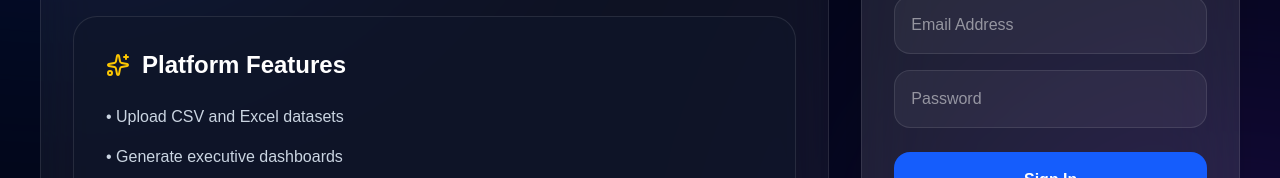
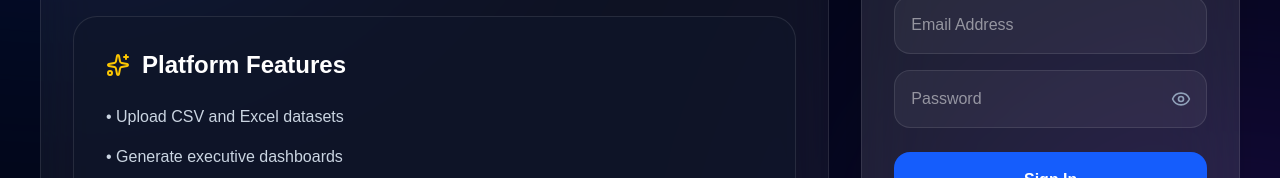
Before and after one commit to Jaskaran710/AI-Business-Analytics-Platform, a React (Vite) app in the folder client/: page /login in a window 1280 px wide. Shown: the part 407-585 px from the top of the page. Built offline with nearby package versions, Linux system fonts and the light colour scheme.

Commit message:
Add password visibility toggle to login page

```diff
--- a/client/src/pages/Login.jsx
+++ b/client/src/pages/Login.jsx
@@ -1,12 +1,13 @@
 import { useState } from "react";
 import axios from "axios";
 import { useNavigate, Link } from "react-router-dom";
-
 import {
   Brain,
   Database,
   BarChart3,
-  Sparkles
+  Sparkles,
+  Eye,
+  EyeOff
 } from "lucide-react";
 
 const Login = () => {
@@ -18,6 +19,8 @@ const Login = () => {
 
   const [password, setPassword] =
     useState("");
+const [showPassword, setShowPassword] =
+  useState(false);
 
   const handleLogin = async () => {
 
@@ -237,15 +240,41 @@ const Login = () => {
                 }
               />
 
+             <div className="relative mb-6">
+
   <input
-                type="password"
-                className="w-full bg-white/5 border border-white/10 text-white rounded-2xl p-4 mb-6"
+    type={
+      showPassword
+        ? "text"
+        : "password"
+    }
+    className="w-full bg-white/5 border border-white/10 text-white rounded-2xl p-4 pr-14"
     placeholder="Password"
     value={password}
     onChange={(e) =>
       setPassword(e.target.value)
     }
   />
+
+  <button
+    type="button"
+    onClick={() =>
+      setShowPassword(
+        !showPassword
+      )
+    }
+    className="absolute right-4 top-1/2 -translate-y-1/2 text-slate-400 hover:text-white"
+  >
+
+    {
+      showPassword
+        ? <EyeOff size={20} />
+        : <Eye size={20} />
+    }
+
+  </button>
+
+</div>
 
               <button
                 onClick={handleLogin}
```
Lines whose indentation alone changed are shown as unchanged.
